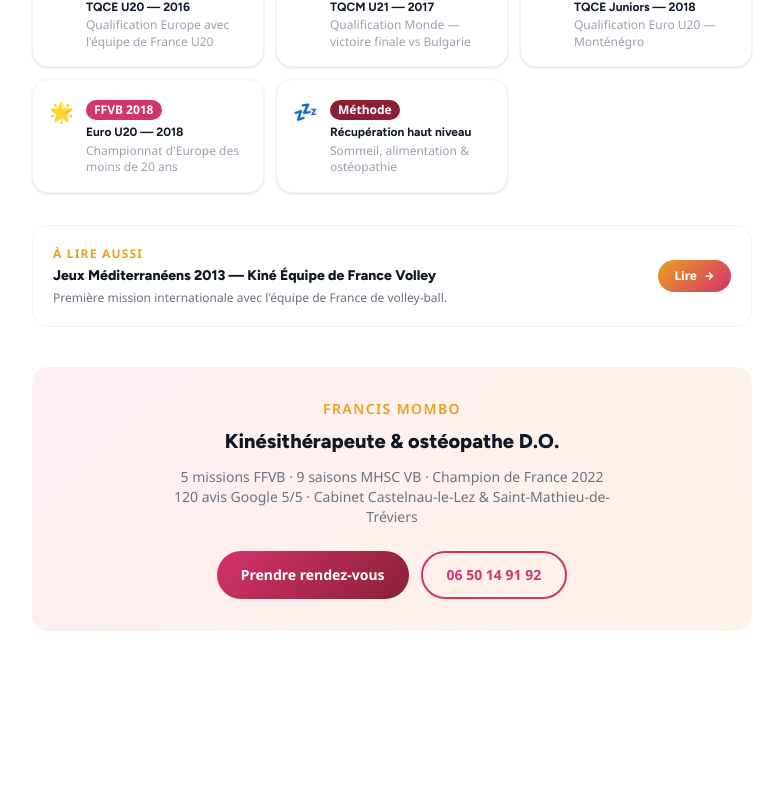
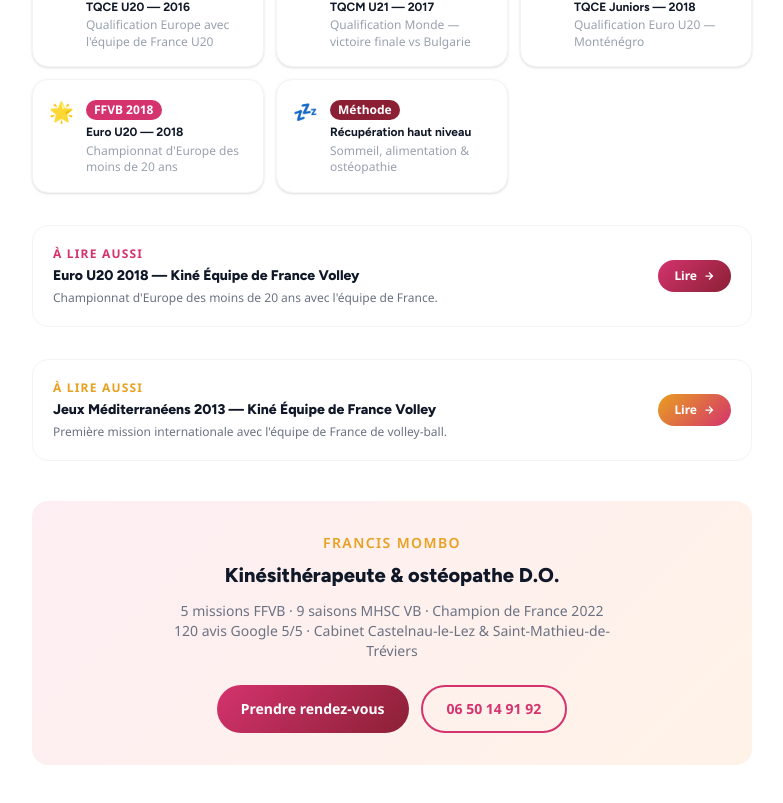
Before and after one commit to mombokine-cloud/francis-mombo, a Next.js app: page /parcours-ffvb-equipe-france-volley in a window 1280 px wide. Shown: the part 2901-3704 px from the top of the page, without its empty margins (248-1031 px from the left). Before the commit the page ends 3612 px from the top, so only its background shows below. Built offline with nearby package versions, Linux system fonts and the light colour scheme.

Commit message:
seo: maillage interne vers euro-u20-2018 depuis parcours-ffvb
Co-Authored-By: Claude Sonnet 4.6 <noreply@anthropic.com>

```diff
--- a/app/parcours-ffvb-equipe-france-volley/page.tsx
+++ b/app/parcours-ffvb-equipe-france-volley/page.tsx
@@ -237,6 +237,19 @@ export default function Page() {
 
         <RelatedArticles current="/parcours-ffvb-equipe-france-volley" />
 
+        {/* Lien Euro U20 2018 */}
+        <div className="mt-8 rounded-2xl border border-gray-100 p-5 flex items-center justify-between gap-4">
+          <div>
+            <p className="text-xs font-bold uppercase tracking-widest mb-1" style={{ color: "#D4336E" }}>À lire aussi</p>
+            <p className="font-black text-gray-900 text-sm" style={{ fontFamily: "Figtree, sans-serif" }}>Euro U20 2018 — Kiné Équipe de France Volley</p>
+            <p className="text-gray-500 text-xs mt-1">Championnat d'Europe des moins de 20 ans avec l'équipe de France.</p>
+          </div>
+          <Link href="/euro-u20-2018-kine-equipe-france-volley" className="flex-shrink-0 inline-flex items-center gap-1.5 text-xs font-bold px-4 py-2 rounded-full text-white" style={{ background: "linear-gradient(135deg, #D4336E, #8B2035)" }}>
+            Lire
+            <svg width="12" height="12" viewBox="0 0 24 24" fill="none" stroke="currentColor" strokeWidth="2.5"><path d="M5 12h14M12 5l7 7-7 7"/></svg>
+          </Link>
+        </div>
+
         {/* Lien Jeux Méditerranéens */}
         <div className="mt-8 rounded-2xl border border-gray-100 p-5 flex items-center justify-between gap-4">
           <div>
```
